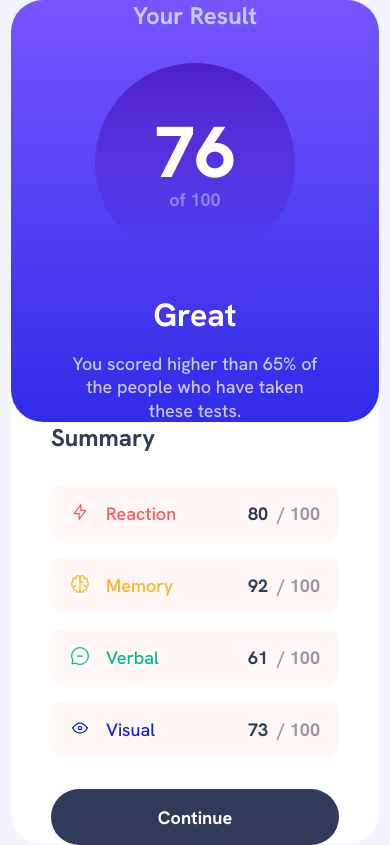
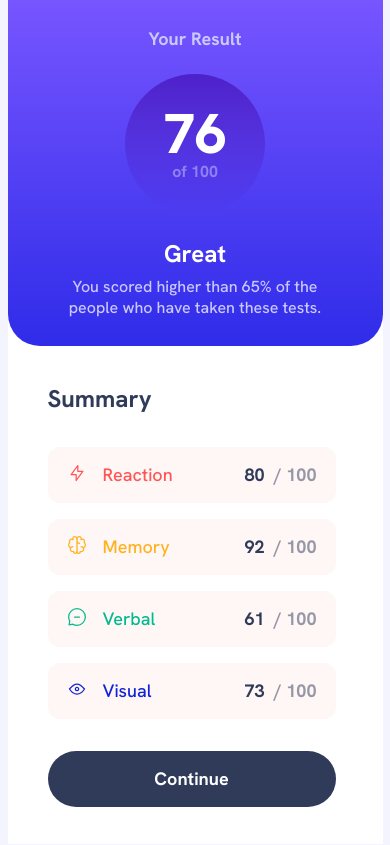
Before and after one commit to carokann1945/result-summary-component, a Next.js app: page / in a window 390 px wide. Built offline with nearby package versions, Linux system fonts and the light colour scheme.

Commit message:
[style] FinalScoreCard 모바일

```diff
--- a/src/app/page.tsx
+++ b/src/app/page.tsx
@@ -8,8 +8,10 @@ import { Visual } from '@/components/icons/Visual';
 
 export default function Home() {
   return (
-    <div className="flex flex-col bg-white rounded-[32px] sm:flex-row">
-      <FinalScoreCard />
+    <div className="min-w-[375px] flex flex-col bg-white sm:flex-row">
+      <div className="w-full h-[356px]">
+        <FinalScoreCard />
+      </div>
       <div className="w-[368px] h-[512px] flex justify-center items-center">
         <div className="w-[288px] flex flex-col gap-[32px] justify-center items-center">
           <p className="w-full text-preset-4 text-navy950">Summary</p>
--- a/src/components/FinalScoreCard.tsx
+++ b/src/components/FinalScoreCard.tsx
@@ -1,17 +1,17 @@
 export default function FinalScoreCard() {
   return (
-    <div className="w-[368px] h-[512px] bg-gradient2 flex justify-center items-center rounded-[32px]">
-      <div className="w-[260px] flex flex-col gap-400 items-center text-center">
-        <p className="text-preset-4 text-navy200">Your Result</p>
-        <div className="w-[200px] h-[200px] rounded-full bg-gradient1 flex justify-center items-center">
-          <div className="w-[81px] flex flex-col items-center justify-center">
-            <p className="text-preset-1 text-white">76</p>
-            <p className="text-preset-5-bold text-navy200 opacity-[51.68%]">of 100</p>
+    <div className="w-full h-full bg-gradient2 flex justify-center items-center rounded-b-[32px]">
+      <div className="w-[260px] h-[292px] flex flex-col gap-[24px] items-center text-center">
+        <p className="text-preset-5-bold text-navy200">Your Result</p>
+        <div className="w-[140px] h-[140px] rounded-full bg-gradient1 flex justify-center items-center">
+          <div className="w-[63px] flex flex-col items-center justify-center">
+            <p className="text-preset-2 text-white">76</p>
+            <p className="text-preset-6-bold text-navy200 opacity-[51.68%]">of 100</p>
           </div>
         </div>
-        <div className="w-[260px] h-[127px] flex flex-col justify-between">
-          <p className="text-preset-3 text-white">Great</p>
-          <p className="text-preset-5-medium text-navy200">
+        <div className="w-full flex flex-col gap-[8px]">
+          <p className="text-preset-4 text-white">Great</p>
+          <p className="text-preset-6-medium text-navy200">
             You scored higher than 65% of the people who have taken these tests.
           </p>
         </div>
```
